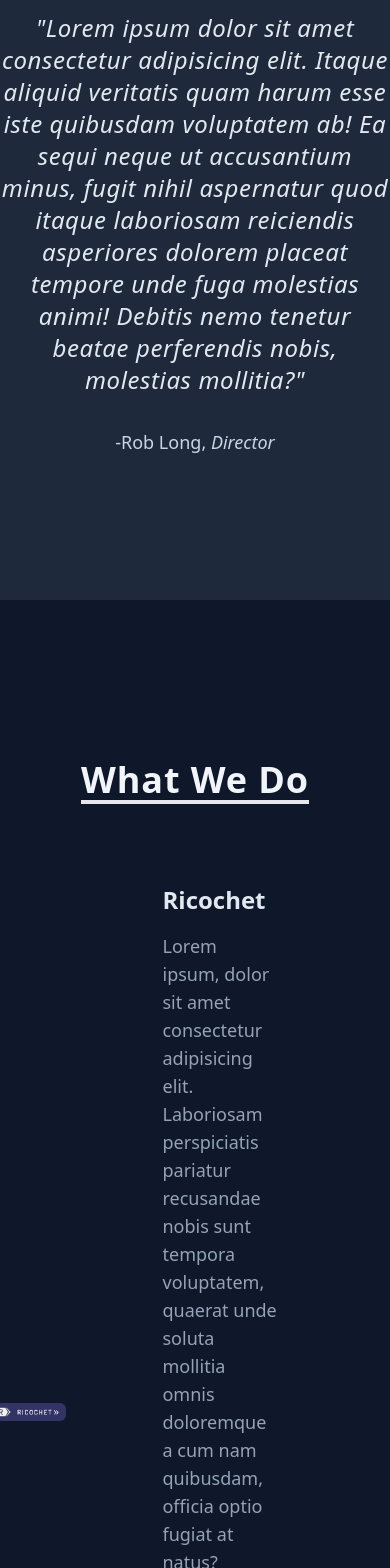
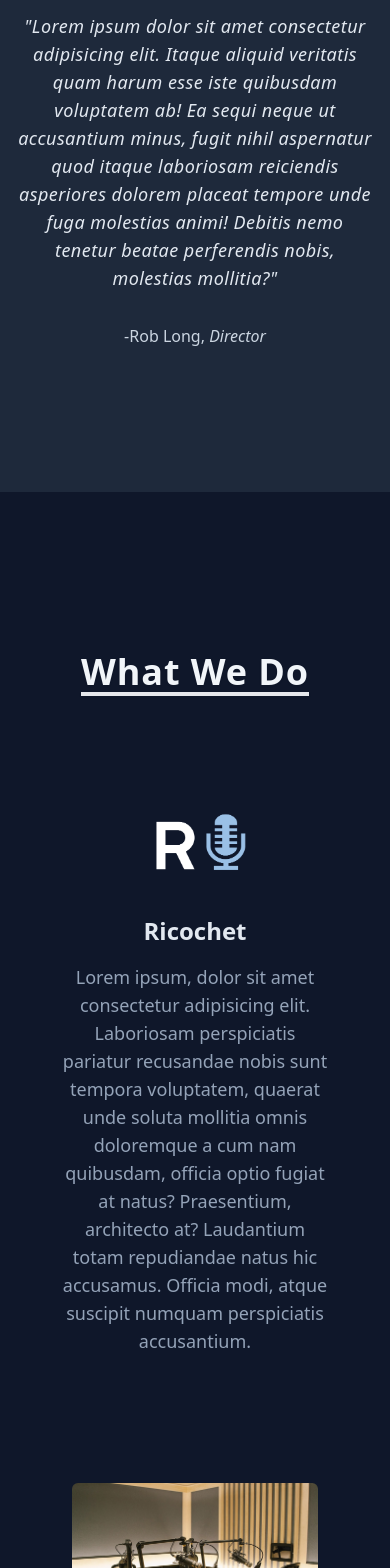
Before and after one commit to bridgerbrown/ricochet-productions, a Next.js app: page / in a window 390 px wide. Shown: the part 1056-2624 px from the top of the page. Built offline with nearby package versions, Linux system fonts and the light colour scheme.

Commit message:
bio and podcast list responsiveness

```diff
--- a/components/home/bio.tsx
+++ b/components/home/bio.tsx
@@ -36,42 +36,42 @@ export default function Bio(props: any){
                     <h1 className="border-b-4 tracking-wide drop-shadow-sm text-slate-100 font-semibold text-4xl">What We Do</h1>
                 </div>
 
-                <section className="space-y-32">
-                    <div id="section" className="duration-700 transition-fade ease-in-out flex justify-center items-center">
-                        <div className="w-1/3 flex justify-end">
+                <section className="space-y-32 flex justify-center flex-col items-center">
+                    <div id="section" className="w-11/12 2xl:w-9/12 duration-700 transition-fade ease-in-out flex flex-col sm:flex-row justify-center items-center">
+                        <div className="w-1/3 sm:w-2/3 lg:w-3/12 2xl:w-1/5 flex justify-end">
                             <Image
-                                src="/ricochet-logo.png"
-                                width={486}
-                                height={118}
-                                alt="ricochet logo"
-                                className="mr-24 w-3/5 object-cover rounded-md"
+                                src="/logo-simple.png"
+                                width={608}
+                                height={821}
+                                alt="ricochet productions logo"
+                                className="pl-4 p-0 sm:p-12 md:p-16 lg:p-0 mr-0 sm:mr-12 w-full sm:w-11/12 object-cover rounded-md"
                             />
                         </div>
-                        <div className="space-y-4 pr-20 flex flex-col w-1/2">
+                        <div className="sm:text-left text-center space-y-4 flex flex-col xl:pr-0 w-3/4 sm:w-1/2 2xl:w-2/5">
                             <h2 className={headingStyling}>Ricochet</h2>
                             <p className={pStyling}>Lorem ipsum, dolor sit amet consectetur adipisicing elit. Laboriosam perspiciatis pariatur recusandae nobis sunt tempora voluptatem, quaerat unde soluta mollitia omnis doloremque a cum nam quibusdam, officia optio fugiat at natus? Praesentium, architecto at? Laudantium totam repudiandae natus hic accusamus. Officia modi, atque suscipit numquam perspiciatis accusantium.</p>
                         </div>
                     </div>
 
-                    <div id="section" className="duration-700 transition-fade ease-in-out flex justify-center items-center">
-                        <div className="space-y-4 pl-32 flex flex-col w-1/2">
+                    <div id="section" className="w-11/12 2xl:w-9/12 duration-700 transition-fade ease-in-out flex flex-col-reverse sm:flex-row  justify-center items-center">
+                        <div className="sm:text-left text-center space-y-4 flex flex-col w-3/4 sm:w-1/2 2xl:w-2/5">
                             <h2 className={headingStyling}>Storytelling Productions</h2>
                             <p className={pStyling}>Lorem ipsum, dolor sit amet consectetur adipisicing elit. Laboriosam perspiciatis pariatur recusandae nobis sunt tempora voluptatem, quaerat unde soluta mollitia omnis doloremque a cum nam quibusdam, officia optio fugiat at natus? Praesentium, architecto at? Laudantium totam repudiandae natus hic accusamus. Officia modi, atque suscipit numquam perspiciatis accusantium.</p>
                             <p className={pStyling}>Lorem ipsum, dolor sit amet consectetur adipisicing elit. Laboriosam perspiciatis pariatur recusandae nobis sunt tempora voluptatem, quaerat unde soluta mollitia omnis doloremque a cum nam quibusdam, officia optio fugiat at natus? Praesentium, architecto at? Laudantium totam repudiandae natus hic accusamus. Officia modi, atque suscipit numquam perspiciatis accusantium.</p>
                         </div>
-                        <div className="w-1/3 flex justify-start">
+                        <div className="w-3/4 sm:w-2/3 lg:w-5/12 xl:w-4/12 px-0 2xl:px-20 2xl:w-4/12 flex justify-center sm:justify-start">
                             <Image
                                 src="/studio.jpeg"
                                 width={1000}
                                 height={667}
                                 alt="podcast studio"
-                                className="ml-12 w-4/5 object-cover rounded-md"
+                                className="ml-0 sm:mb-0 mb-8 sm:ml-12 w-11/12 object-cover rounded-md"
                             />
                         </div>
                     </div>
 
                     <div id="section" className="duration-700 transition-fade ease-in-out w-screen flex justify-center">
-                        <div className="space-y-4 w-2/3 text-center justify-center items-center flex flex-col">
+                        <div className="space-y-4 w-3/4 sm:w-2/3 text-center justify-center items-center flex flex-col">
                             <h2 className={headingStyling}>Our Podcasts</h2>
                             <p className={pStyling}>Lorem ipsum, dolor sit amet consectetur adipisicing elit. Laboriosam perspiciatis pariatur recusandae nobis sunt tempora voluptatem, quaerat unde soluta mollitia omnis doloremque a cum nam quibusdam, officia optio fugiat at natus? Praesentium, architecto at? Laudantium totam repudiandae natus hic accusamus. Officia modi, atque suscipit numquam perspiciatis accusantium.</p>
                         </div>
--- a/components/home/mission.tsx
+++ b/components/home/mission.tsx
@@ -2,10 +2,10 @@ import React from "react";
 
 export default function Mission(props: any){
     return(
-        <section className="w-screen py-36 bg-slate-800">
-            <div className="sm:px-16 lg:px-48 text-center">
-                <h1 className="tracking-wide font-light mb-8 text-slate-200 text-2xl italic">&quot;Lorem ipsum dolor sit amet consectetur adipisicing elit. Itaque aliquid veritatis quam harum esse iste quibusdam voluptatem ab! Ea sequi neque ut accusantium minus, fugit nihil aspernatur quod itaque laboriosam reiciendis asperiores dolorem placeat tempore unde fuga molestias animi! Debitis nemo tenetur beatae perferendis nobis, molestias mollitia?&quot;</h1>
-                <h2 className="font-light text-slate-300 text-lg">-Rob Long, <span className="italic">Director</span></h2>
+        <section className="w-screen flex justify-center flex-col items-center py-36 bg-slate-800">
+            <div className="w-11/12 sm:w-4/5 2xl:w-3/5 text-center">
+                <h1 className="tracking-wide font-light mb-8 text-slate-200 text-lg sm:text-xl xl:text-2xl italic">&quot;Lorem ipsum dolor sit amet consectetur adipisicing elit. Itaque aliquid veritatis quam harum esse iste quibusdam voluptatem ab! Ea sequi neque ut accusantium minus, fugit nihil aspernatur quod itaque laboriosam reiciendis asperiores dolorem placeat tempore unde fuga molestias animi! Debitis nemo tenetur beatae perferendis nobis, molestias mollitia?&quot;</h1>
+                <h2 className="font-light text-slate-300 text-base lg:text-lg">-Rob Long, <span className="italic">Director</span></h2>
             </div>
         </section>
     )
--- a/components/home/podcast-list.tsx
+++ b/components/home/podcast-list.tsx
@@ -2,10 +2,10 @@ import React, {useEffect} from "react";
 import Image from "next/image";
 
 export default function PodcastList(props: any){
-    const podcastImgStyling: string = `sm:mb-4 md:mb-0 hover:scale-105 transition ease-in-out cursor-pointer sm:w-80 md:w-96 2xl:w-96 h-88 object-cover rounded-md shadow-lg`
-    const podcastSectionStyling: string = `duration-700 transition-fade ease-in-out sm:flex-col flex md:flex-row sm:px-16 md:px-6 xl:px-60 w-screen justify-center items-center`
-    const podcastTextStyling: string = `sm:text-center sm:w-full sm:flex-col sm:justify-center sm:items-center md:text-left space-y-1 sm:pl-0 md:pl-10 lg:pl-12 md:w-2/3`
-    const podcastImgSectionStyling: string = `sm:w-1/2 2xl:w-1/4 flex justify-center`
+    const podcastImgStyling: string = `mb-4 sm:mb-0 hover:scale-105 transition ease-in-out cursor-pointer w-80 sm:w-96 2xl:w-96 h-88 object-cover rounded-md shadow-lg`
+    const podcastSectionStyling: string = `duration-700 transition-fade ease-in-out flex-col sm:flex-row flex md:flex-row px-4 sm:px-6 xl:px-60 w-screen justify-center items-center`
+    const podcastTextStyling: string = `text-center sm:text-left w-full sm:flex-col justify-center items-center sm:items-left md:text-left space-y-1 pl-0 sm:pl-10 lg:pl-12 md:w-2/3`
+    const podcastImgSectionStyling: string = `w-1/2 2xl:w-1/4 flex justify-center`
 
     function fadeIn() {
         let reveals = document.querySelectorAll("#section");
```
